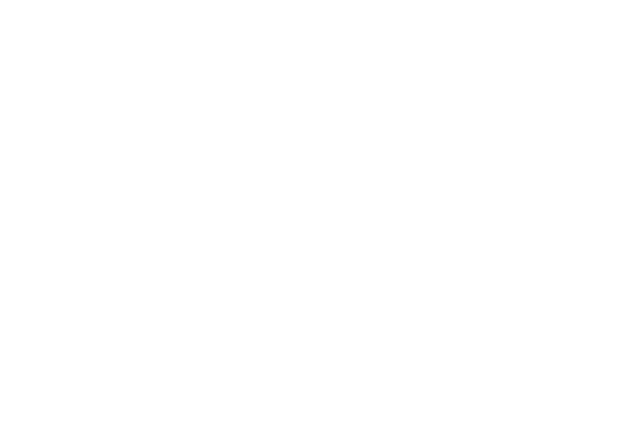
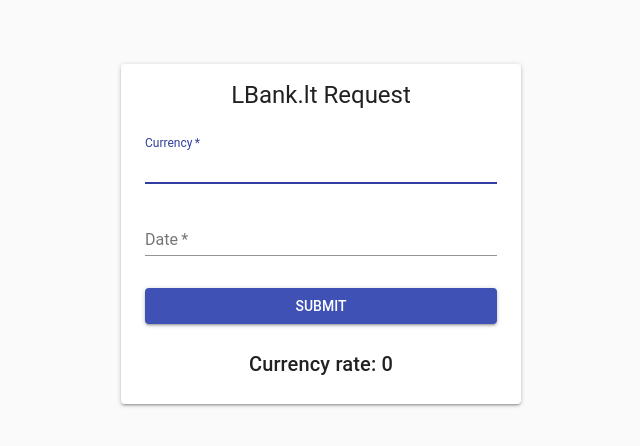
Before and after one commit to Raimondas-Alisauskas/LB-rates_React_Redux_Saga, a React (Create React App) app: page / in a window 1280 px wide. Shown: the top 446 px of the page, without its empty margins (319-959 px from the left). Built offline with nearby package versions, Linux system fonts and the light colour scheme.

Commit message:
Simple MainForm is developed

```diff
--- a/package.json
+++ b/package.json
@@ -3,6 +3,7 @@
   "version": "0.1.0",
   "private": true,
   "dependencies": {
+    "@material-ui/core": "^3.5.1",
     "react": "^16.6.3",
     "react-dom": "^16.6.3",
     "react-scripts": "2.1.1"
--- a/src/app/App.js
+++ b/src/app/App.js
@@ -1,9 +1,14 @@
 import React, { Component } from 'react';
+import Main from './containers/Main';
 import './App.css';
 
 class App extends Component {
   render() {
-    return <div className="App" />;
+    return (
+      <div className="App">
+        <Main />
+      </div>
+    );
   }
 }
 
--- /dev/null
+++ b/src/app/components/mainForm/MainForm.js
@@ -0,0 +1,78 @@
+import React from 'react';
+import PropTypes from 'prop-types';
+
+import { withStyles } from '@material-ui/core';
+import CssBaseline from '@material-ui/core/CssBaseline/CssBaseline';
+import Paper from '@material-ui/core/Paper/Paper';
+import Typography from '@material-ui/core/Typography/Typography';
+import FormControl from '@material-ui/core/FormControl/FormControl';
+import InputLabel from '@material-ui/core/InputLabel/InputLabel';
+import Input from '@material-ui/core/Input/Input';
+import Button from '@material-ui/core/Button/Button';
+// import TextField from '@material-ui/core/TextField';
+
+import styles from './styles';
+
+const MainForm = ({
+  classes,
+  currency,
+  date,
+  currencyRate,
+  handleInputChange,
+  handleSubmit
+}) => (
+  <main className={classes.main}>
+    <CssBaseline />
+    <Paper className={classes.paper}>
+      <Typography component="h5" variant="h5">
+        LBank.lt Request
+      </Typography>
+      <form className={classes.form} onSubmit={handleSubmit}>
+        <FormControl margin="normal" required fullWidth>
+          <InputLabel required={true}>Currency</InputLabel>
+          <Input
+            id="Currency"
+            name="currency"
+            autoFocus
+            value={currency}
+            onChange={handleInputChange}
+          />
+        </FormControl>
+        <FormControl margin="normal" required fullWidth>
+          <InputLabel required={true}>Date</InputLabel>
+          <Input
+            id="Date"
+            name="date"
+            value={date}
+            onChange={handleInputChange}
+          />
+        </FormControl>
+        <Button
+          className={classes.submit}
+          type="submit"
+          fullWidth
+          variant="contained"
+          color="primary"
+        >
+          Submit
+        </Button>
+      </form>
+      <div className={classes.answer}>
+        <Typography component="h6" variant="h6">
+          Currency rate: {currencyRate}
+        </Typography>
+      </div>
+    </Paper>
+  </main>
+);
+
+MainForm.propTypes = {
+  classes: PropTypes.instanceOf(Object).isRequired,
+  currency: PropTypes.string.isRequired,
+  date: PropTypes.string.isRequired,
+  currencyRate: PropTypes.string.isRequired,
+  handleInputChange: PropTypes.func.isRequired,
+  handleSubmit: PropTypes.func.isRequired
+};
+
+export default withStyles(styles)(MainForm);
--- /dev/null
+++ b/src/app/components/mainForm/styles.js
@@ -0,0 +1,37 @@
+const styles = theme => ({
+  main: {
+    width: 'auto',
+    display: 'block',
+    marginLeft: theme.spacing.unit * 3,
+    marginRight: theme.spacing.unit * 3,
+    [theme.breakpoints.up(400 + theme.spacing.unit * 3 * 2)]: {
+      width: 400,
+      marginLeft: 'auto',
+      marginRight: 'auto'
+    }
+  },
+  paper: {
+    marginTop: theme.spacing.unit * 8,
+    display: 'flex',
+    flexDirection: 'column',
+    alignItems: 'center',
+    padding: `${theme.spacing.unit * 2}px ${theme.spacing.unit * 3}px ${theme
+      .spacing.unit * 3}px`
+  },
+  form: {
+    width: '100%',
+    marginTop: theme.spacing.unit
+  },
+  submit: {
+    marginTop: theme.spacing.unit * 3
+  },
+  answer: {
+    marginTop: theme.spacing.unit * 3
+  }
+  //   textField: {
+  //     marginLeft: theme.spacing.unit,
+  //     marginRight: theme.spacing.unit,
+  //     width: 200
+  //   }
+});
+export default styles;
--- /dev/null
+++ b/src/app/containers/Main.js
@@ -0,0 +1,44 @@
+import React, { Component } from 'react';
+
+import PropTypes from 'prop-types';
+
+import MainForm from '../components/mainForm/MainForm';
+
+class Main extends Component {
+  constructor(props) {
+    super(props);
+    this.state = {
+      currency: '',
+      date: '',
+      currencyRate: '0'
+    };
+  }
+
+  handleSubmit = event => {
+    event.preventDefault();
+    this.props.request(this.state.currency, this.state.date);
+  };
+
+  handleInputChange = event => {
+    const { name, value } = event.target;
+    this.setState({ [name]: value });
+  };
+
+  render() {
+    return (
+      <MainForm
+        currency={this.state.currency}
+        date={this.state.date}
+        currencyRate={this.state.currencyRate}
+        handleInputChange={this.handleInputChange}
+        handleSubmit={this.handleSubmit}
+      />
+    );
+  }
+}
+
+Main.propTypes = {
+  request: PropTypes.func.isRequired
+};
+
+export default Main;
```
Also changed, not shown: 1 other file (tests, documents, lock files or other folders).
